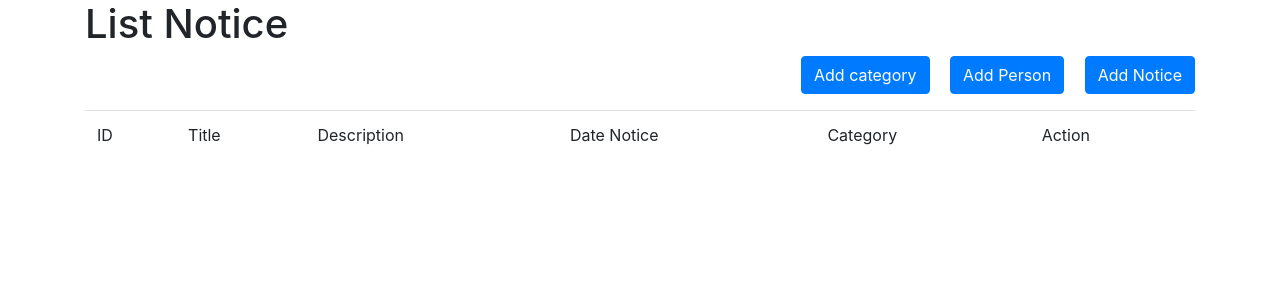
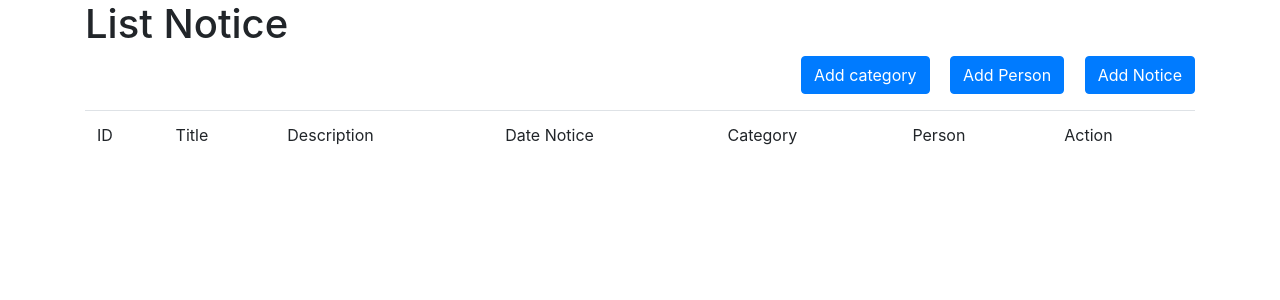
Before and after one commit to akkaoui-abdou/Example-Symfony4-CRUD, a Symfony app: template templates/notice/list.html.twig in a window 1280 px wide. Shown: the part 56-356 px from the top of the page. Run offline with Twig, Linux system fonts and the light colour scheme; the template is opened without the code that fills it, so the values that code supplies are empty; some libraries are stand-ins or nearby versions.

```diff
--- a/templates/notice/list.html.twig
+++ b/templates/notice/list.html.twig
@@ -43,6 +43,7 @@
 			<td>Description</td>
 			<td>Date Notice</td>
 			<td>Category</td>
+			<td>Person</td>
 			<td>Action</td>
 		</tr>
 	</thead>
```
Also changed, not shown: public/uploads/images/new-notice.png (added), public/uploads/images/notice.png (added).
